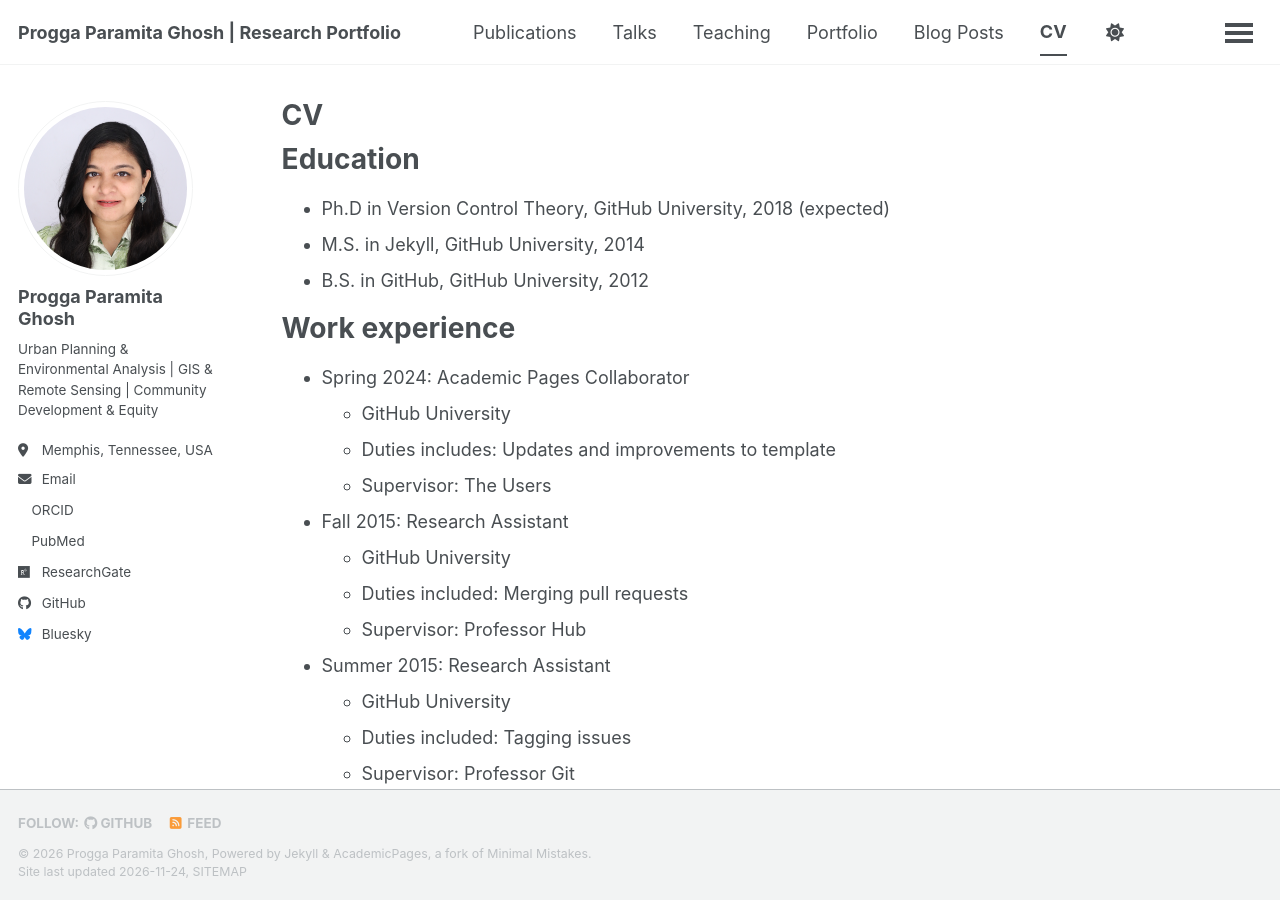
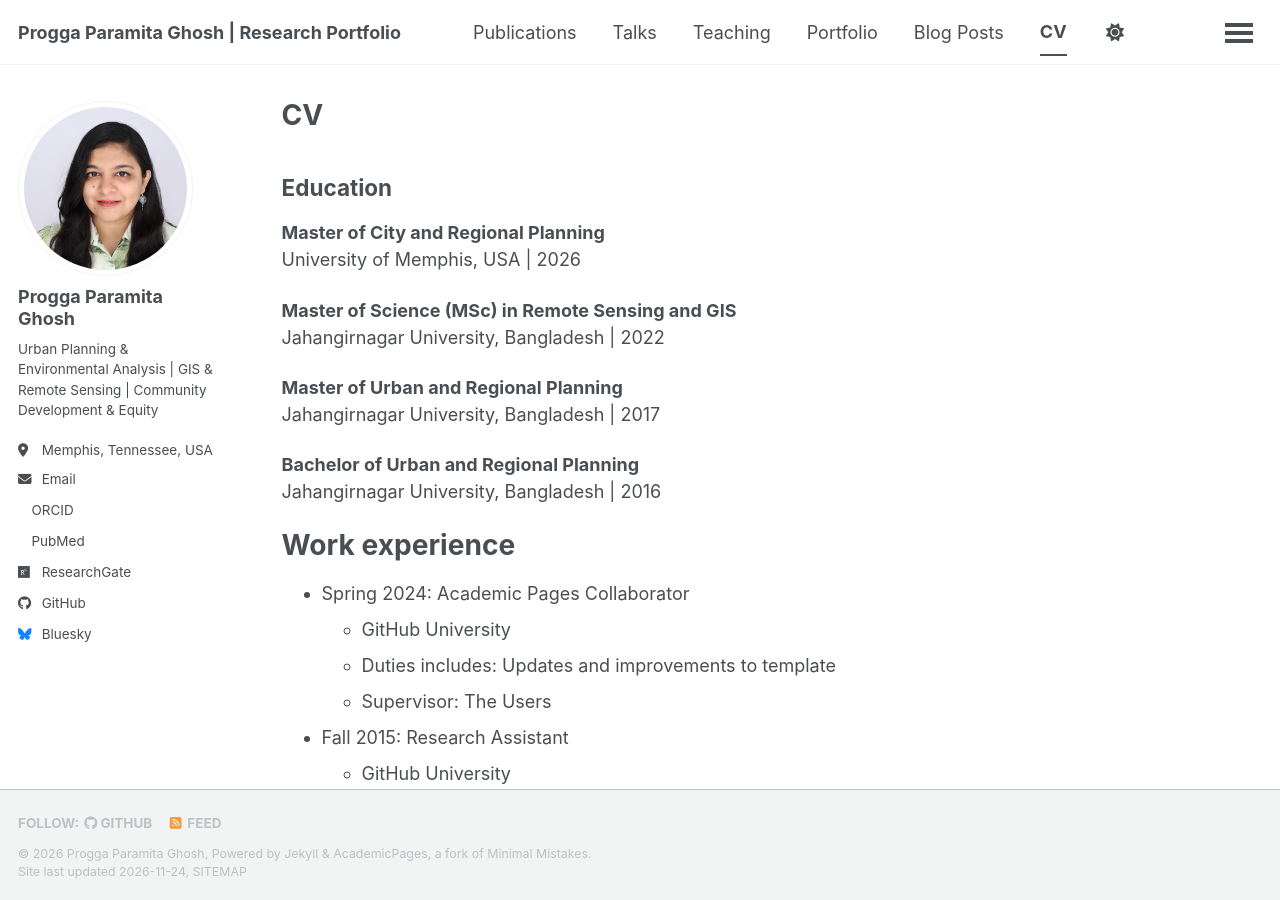
Before and after one commit to proggaparamitaghosh/proggaparamitaghosh.github.io, a Jekyll site: the page built from _pages/cv.md, in a window 1280 px wide and 900 px high. Built offline with Jekyll 4.4.1, drawn with Linux system fonts in a browser that asks for light colours; a script bundle is joined from its source files by our own code; a style sheet for code colours, icons or effects is not loaded.

Commit message:
Revise education details in cv.md
Updated education section with new degrees and institutions.

```diff
--- a/_pages/cv.md
+++ b/_pages/cv.md
@@ -9,11 +9,19 @@ redirect_from:
 
 {% include base_path %}
 
-Education
-======
-* Ph.D in Version Control Theory, GitHub University, 2018 (expected)
-* M.S. in Jekyll, GitHub University, 2014
-* B.S. in GitHub, GitHub University, 2012
+## Education
+
+**Master of City and Regional Planning**
+University of Memphis, USA | 2026
+
+**Master of Science (MSc) in Remote Sensing and GIS**
+Jahangirnagar University, Bangladesh | 2022
+
+**Master of Urban and Regional Planning**
+Jahangirnagar University, Bangladesh | 2017
+
+**Bachelor of Urban and Regional Planning**
+Jahangirnagar University, Bangladesh | 2016
 
 Work experience
 ======
```
